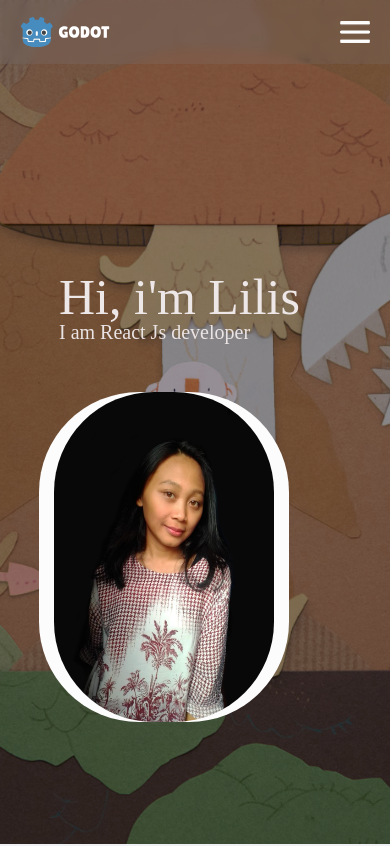
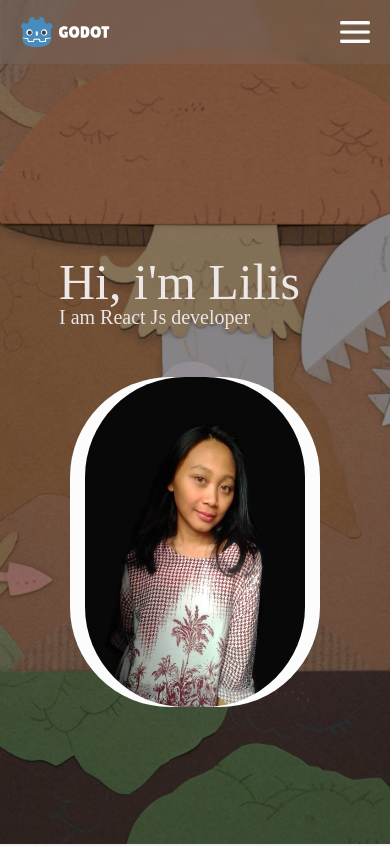
Before and after one commit to lilisindrianidev/lilisindrianidev, a React (Create React App) app: page / in a window 390 px wide. Shown: the top 846 px of the page. Built offline with nearby package versions, Linux system fonts and the light colour scheme.

Commit message:
'for_godot3'

```diff
--- a/src/assets/scss/responsif.scss
+++ b/src/assets/scss/responsif.scss
@@ -400,7 +400,7 @@
         width: 80%;
         min-height: 400px;
         .cover_font{
-          margin-top:50px;
+          margin-top:20px;
           min-width: 100%;
          // margin-top: 200px;
 
@@ -415,7 +415,7 @@
         .cover_mypic{
           top:100px;
           align-items: center;
-          // margin: auto;
+          margin: auto;
           position: relative;
           max-width: 250px;
           max-height: 330px;
```
Also changed, not shown: 6 other files (tests, documents, lock files or other folders).
